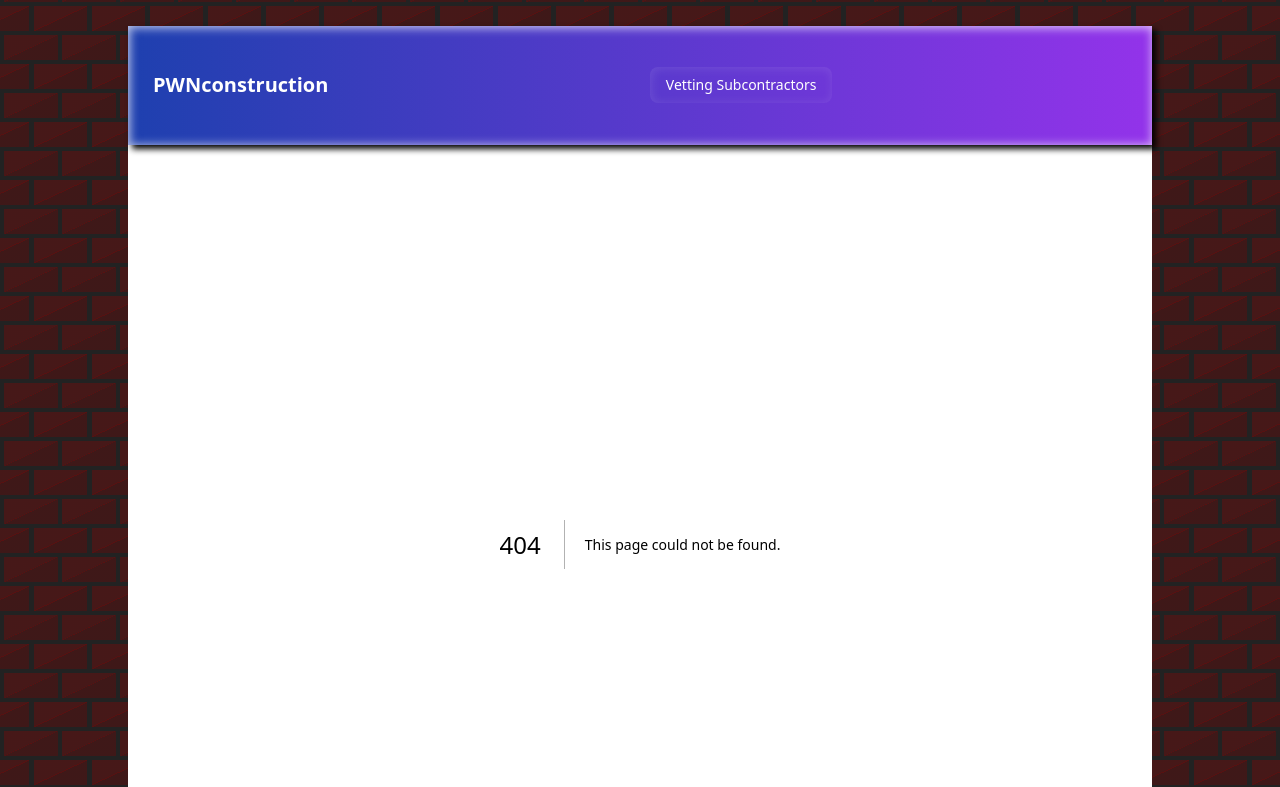
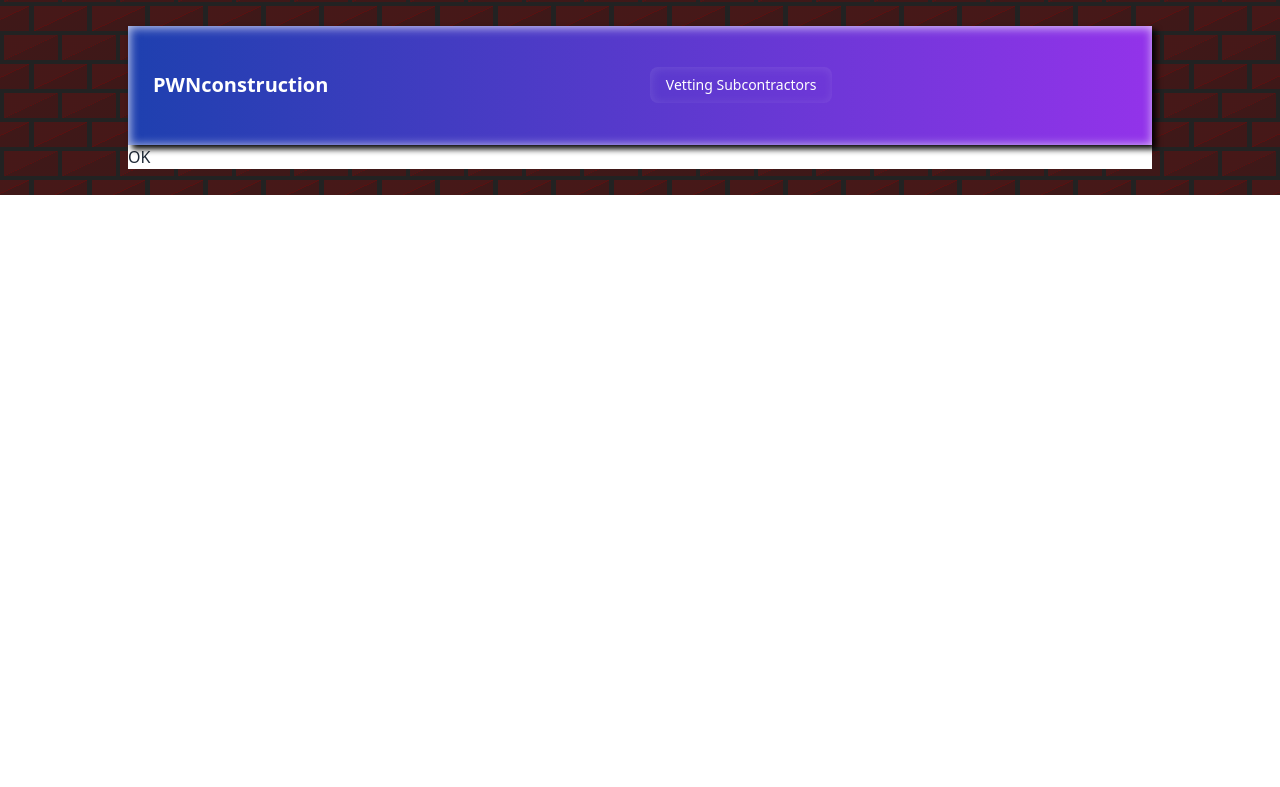
Before and after one commit to apophis51/pwncontracting, a Next.js app: page /blogs/1 in a window 1280 px wide. Before the commit this address had no page. Shown: the top 787 px of the page. Built offline with nearby package versions, Linux system fonts and the light colour scheme.

Commit message:
trying to update blog functionality

```diff
--- /dev/null
+++ b/app/blogs/[id]/page.tsx
@@ -0,0 +1,9 @@
+import ReactMarkdown from 'react-markdown';
+
+export default function Page() {
+    return (
+        <div>
+            <h1>OK</h1>
+        </div>
+    );
+}
--- a/app/page.tsx
+++ b/app/page.tsx
@@ -27,8 +27,8 @@ export default async function Home() {
   const constructionBlogs = await serverGetBlogs()
   const mainBlog = constructionBlogs[0]
 
-  const filePath = path.join(process.cwd(), "public", "VettingSubContractors.md");
-  const markdownContent = fs.readFileSync(filePath, "utf8");
+  // const filePath = path.join(process.cwd(), "public", "VettingSubContractors.md");
+  // const markdownContent = fs.readFileSync(filePath, "utf8");
   return (
     <div className="pt-2 ">
       <main className="bg-white p-10 px-80 prose prose-md max-w-none ">
@@ -39,7 +39,7 @@ export default async function Home() {
 
       </main>
       <section>
-        <BlogRenderHorizontal data={constructionBlogs} />
+        <BlogRenderHorizontal data={constructionBlogs} linkPath={'/blogs'}/>
       </section>
       <footer className="row-start-3 flex gap-6 flex-wrap items-center justify-center">
         <a
--- a/public/components/BlongRenderHorizontal.tsx
+++ b/public/components/BlongRenderHorizontal.tsx
@@ -14,7 +14,7 @@ interface Blog {
     MarkdownContent: string;
 }
 
-export default function BlogRenderConstructionBlogs({data}) {
+export default function BlogRenderConstructionBlogs({data, linkPath}) {
 
     console.log('attempting to render Horizontal Blogs')
     const scrollContainerRef = useRef<HTMLDivElement>(null);
@@ -68,7 +68,8 @@ export default function BlogRenderConstructionBlogs({data}) {
                         {data.map((blog: Blog) => (
                             <div key={blog.id} className="  bg-white border border-gray-200 rounded-lg shadow dark:bg-gray-800 dark:border-gray-700">
                                 <div className="p-5 min-w-[300px] min-h-[50vh] max-w-[50px] max-h-[50px] overflow-y-auto">
-                                    <Link href={`/AdminDash/EditBlogByID/${blog.id}`}>
+                                    {/* we need to pass the /adminDassh schema in as aprop to make this component even more reusable */}
+                                    <Link href={`${linkPath}/${blog.id}`}>
                                     <div className="mb-3 font-normal text-gray-700 dark:text-gray-400 prose prose-sm">
                                         <ReactMarkdown>{blog.MarkdownContent}</ReactMarkdown>
                                     </div>
```
